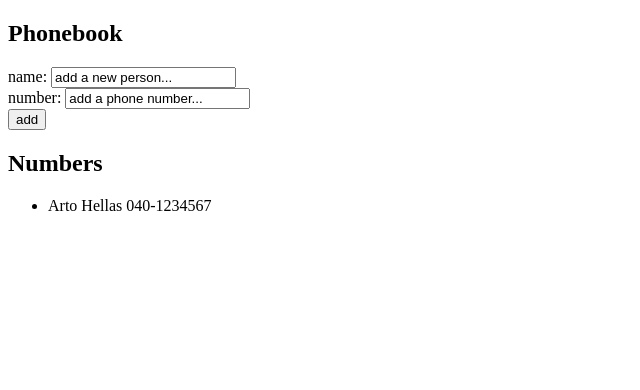
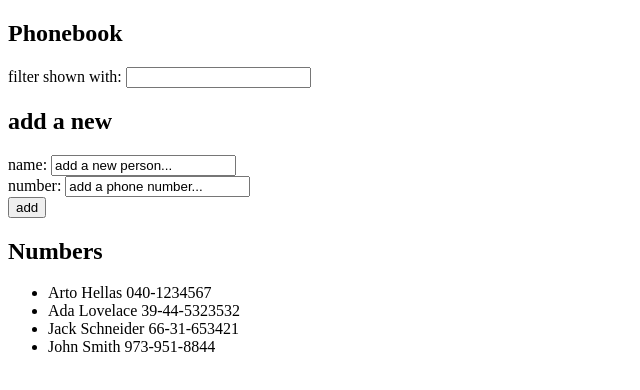
Before and after one commit to DevDaveF/FullStackOpen, a React (Vite) app in the folder Part2/phonebook/: page / in a window 1280 px wide. Shown: the top 390 px of the page, without its empty margins (0-640 px from the left). Built offline with nearby package versions, Linux system fonts and the light colour scheme.

Commit message:
completed exercise 2.9

```diff
--- a/Part2/phonebook/src/App.jsx
+++ b/Part2/phonebook/src/App.jsx
@@ -3,9 +3,10 @@ import { useState } from 'react'
 const App = () => {
   // tracks state of phonebook entries used to track people in phonebook
   const [persons, setPersons] = useState([
-    { name: 'Arto Hellas',
-      number: '040-1234567'
-     }
+    { name: 'Arto Hellas', number: '040-1234567', id: 1},
+    { name: 'Ada Lovelace', number : '39-44-5323532', id: 2},
+    { name: 'Jack Schneider', number : '66-31-653421', id: 3},
+    { name: 'John Smith', number : '973-951-8844', id: 4},
   ])
   // used to track the state of the name input field and add a new person to the phonebook
   const [newName, setNewName] = useState('add a new person...')
@@ -13,6 +14,8 @@ const App = () => {
   // used to track the state of the phone number input field and add a new phone number to the persons
   //array
   const [newNum, setNewNum] = useState('add a phone number...')
+
+  const [nameFilter, setNameFilter] = useState('')
 
   // At the trigger of the form onSubmit event the addperson Function activates
   // It is used to check if a name already exists in the phonebook'persons' state
@@ -22,7 +25,8 @@ const App = () => {
     //At the trigger of the form submit event personObject is set to current newName state value
     const personObject = {
       name: newName,
-      number: newNum
+      number: newNum,
+      id: persons.length +1
      }
 
     // variable that takes in a value if a name is found in the persons state array searching for
@@ -49,7 +53,6 @@ const App = () => {
   //the value in this input field is stored in the newName useState and is set on every change via
   //setNewName
   const handleAddPerson = (event) => {
-    console.log(event.target.value)
     setNewName(event.target.value)
   }
 
@@ -57,16 +60,26 @@ const App = () => {
   //the value in this input field is stored in the newNum useState and is set on every change via
   //setNewNum
   const handleAddNumber = (event) => {
-    console.log(event.target.value)
     setNewNum(event.target.value)
   }
+
   //App returns the HTML form with an updated list of names added to the phonebook stored in persons
   //useState array as objects
   //using the .map method each object in the persons useState array is iterated through and displayed
   //as a list item in HTML
+  console.log('filter value = ', nameFilter)
+
   return (
     <div>
       <h2>Phonebook</h2>
+        <div>
+          filter shown with: <input
+          value = {nameFilter}
+          onChange={(event) => {setNameFilter(event.target.value)
+          }}
+          />
+        </div>
+      <h2>add a new</h2>
       <form onSubmit={addPerson}>
         <div>
           name: <input
@@ -85,7 +98,12 @@ const App = () => {
       </form>
       <h2>Numbers</h2>
         <ul>
-          {persons.map(add => <li key={add.name}>{add.name} {add.number}</li>)}
+          {persons
+            .filter((item) => {
+              return nameFilter.toLowerCase() ===''
+                ? item
+                : item.name.toLowerCase().includes(nameFilter)
+          } ).map(add => <li key={add.id}>{add.name} {add.number}</li>)}
         </ul>
     </div>
   )
```
